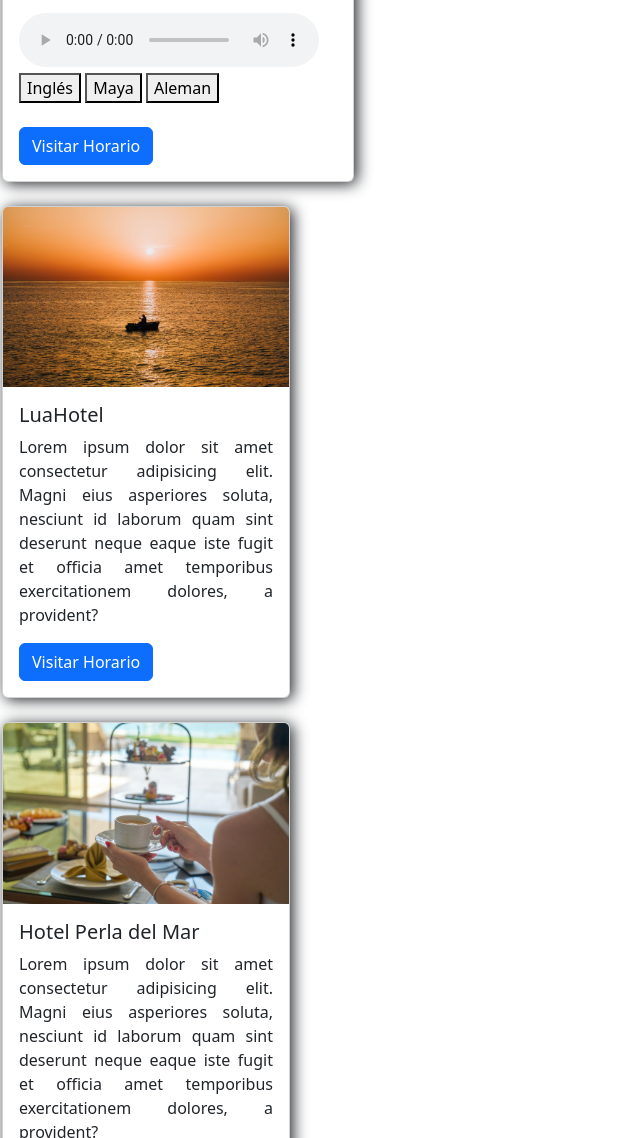
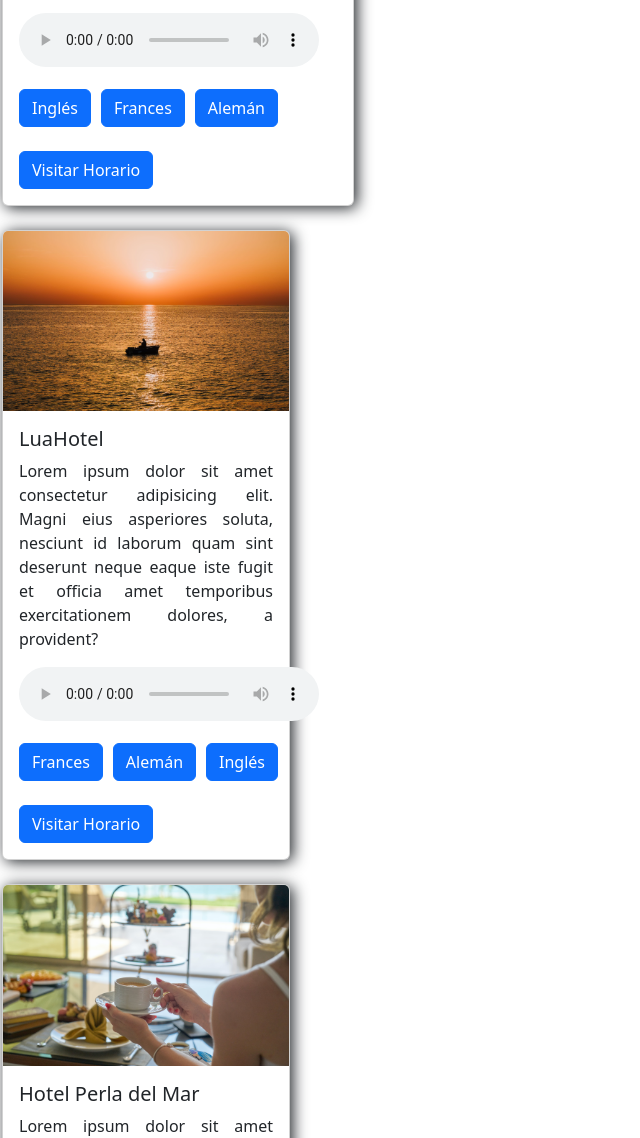
Before and after one commit to ManuelPeva/My_map, a plain HTML site: page home.html in a window 1280 px wide. Shown: the part 1662-2800 px from the top of the page, without its empty margins (0-640 px from the left). Drawn offline with nearby package versions, Linux system fonts and the light colour scheme.

Commit message:
Creación de funciones de reproducción de audio

```diff
--- a/CSS/styleHome.css
+++ b/CSS/styleHome.css
@@ -60,3 +60,9 @@
 .sombra:hover{
     box-shadow: 2px 2px 2px 2px #07060536;
 }
+
+.boton{
+    display: flex;
+    justify-content: left;
+   gap: 10px;
+}
--- a/JS/home.js
+++ b/JS/home.js
@@ -24,7 +24,7 @@ document.addEventListener("DOMContentLoaded", function () {
 //Creación de la función de audio en el card
 function changeLanguage(language){
     var audioElement = document.getElementById('audioPlayer');
-    var sourceElement = ducument.getElementById('audioSource');
+    var sourceElement = document.getElementById('audioSource');
 
     switch (language) {
         case 'english':
@@ -39,8 +39,31 @@ function changeLanguage(language){
         default:
             //acción predeterminada en ingles si el idioma no se reconoce
             sourceElement.src = './Assets/audio/english.mp3';
-
-    }
+}
 
     audioElement.load(); //Recarga el elemento de audio con la nueva fuente
 }
+
+//Creación de la segundo audio
+//Creación de la función de audio en el card
+function changeLanguageLuaHotel(language){
+    var audioElement = document.getElementById('audioPlayer_lua');
+    var sourceElement = document.getElementById('audioSource_lua');
+
+    switch (language) {
+        case 'english':
+            sourceElement.src = './Assets/audio/luaHotel_spanish.wav';
+            break;
+        case 'maya':
+            sourceElement.src = './Assets/audio/maya.mp3';
+            break;
+        case 'german':
+            sourceElement.src = './Assets/audio/german.mp3';
+            break;
+        default:
+            //acción predeterminada en ingles si el idioma no se reconoce
+            sourceElement.src = './Assets/audio/english.mp3';
+}
+
+    audioElement.load(); //Recarga el elemento de audio con la nueva fuente
+}
--- a/home.html
+++ b/home.html
@@ -167,10 +167,11 @@
                         <source id="audioSource" src="#" type="audio/mp3">
                         Lo siento tu navegador no soporta el elemento de audio
                     </audio>
-                    <div>
-                        <button onclick="changeLanguage('english')">Inglés</button>
-                        <button onclick="changeLanguage('maya')">Maya</button>
-                        <button onclick="changeLanguage('german')">Aleman</button>
+                    <p></p>
+                    <div class="boton">
+                        <button class="btn btn-primary boton-card_btn" onclick="changeLanguage('english')">Inglés</button>
+                        <button class="btn btn-primary boton-card_btn" onclick="changeLanguage('maya')">Frances</button>
+                        <button class="btn btn-primary boton-card_btn" onclick="changeLanguage('german')">Alemán</button>
                     </div>
                     <br>
                 <a href="#" class="btn btn-primary">Visitar Horario</a>
@@ -190,7 +191,21 @@
                     elit.
                     Magni eius asperiores soluta, nesciunt id laborum quam sint deserunt neque eaque iste fugit et
                     officia
-                    amet temporibus exercitationem dolores, a provident?</p>
+                    amet temporibus exercitationem dolores, a provident?
+                </p>
+                <!--Incorporación del audio-->
+                <audio id="audioPlayer_lua" controls>
+                    <source id="audioSource_lua" src="#" type="audio/mp3">
+                    Lo siento tu navegador no soporta el elemento de audio
+                </audio>
+                <p></p>
+                <div class="boton">
+                    <button class="btn btn-primary boton-card_btn" onclick="changeLanguageLuaHotel('maya')">Frances</button>
+                    <button class="btn btn-primary boton-card_btn" onclick="changeLanguageLuaHotel('german')">Alemán</button>
+                    <button class="btn btn-primary boton-card_btn" onclick="changeLanguageLuaHotel('english')">Inglés</button>
+                </div>
+                <br>
+                <!--Terminación del audio-->
                 <a href="#" class="btn btn-primary">Visitar Horario</a>
             </div>
         </div>
```
Also changed, not shown: 4 other files.
